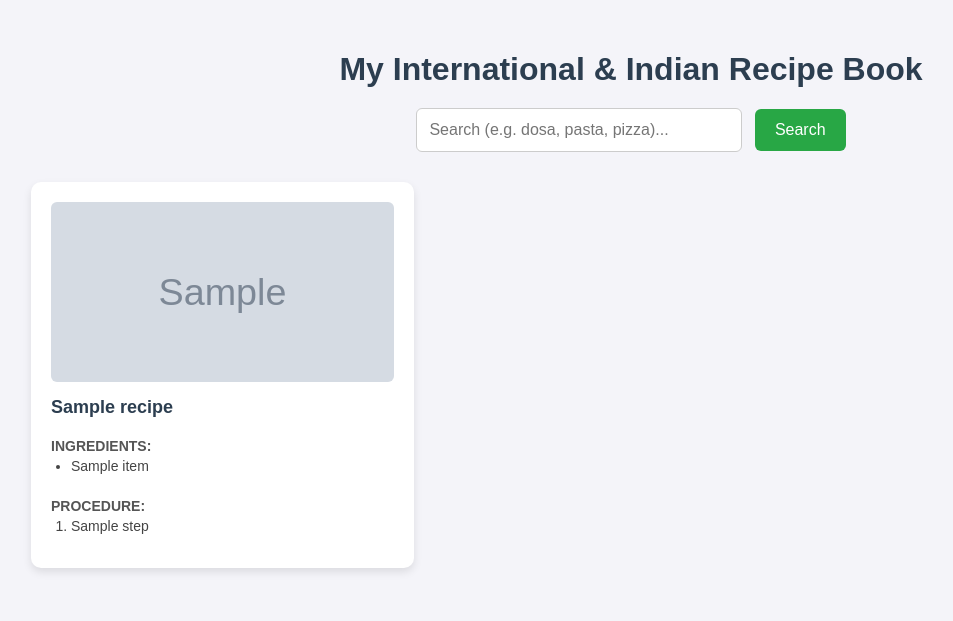
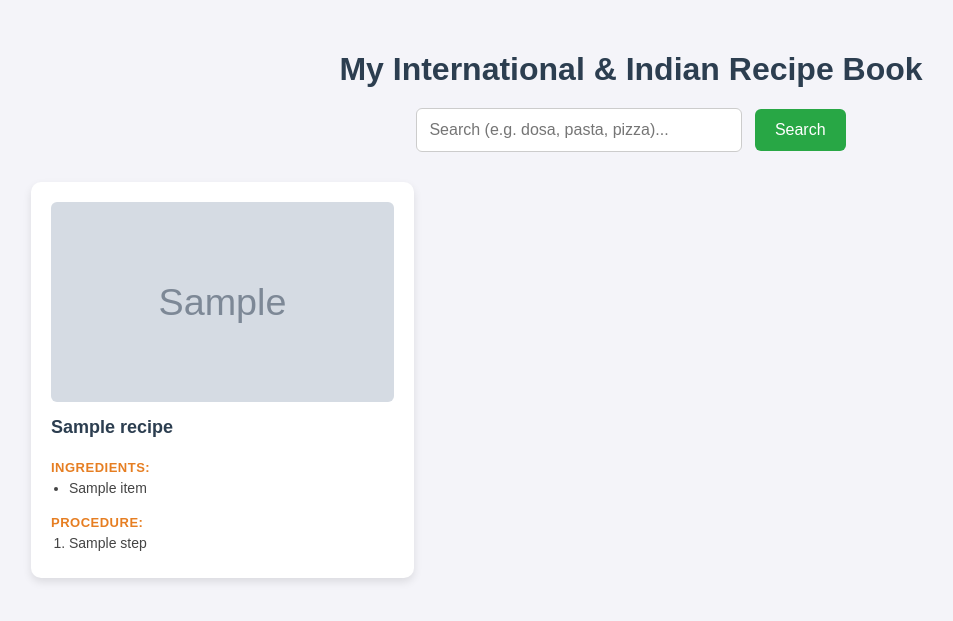
Before and after one commit to BhuvanaSai11/recipe-book-project, a Flask app: template templates/index.html in a window 1280 px wide. Shown: the top 621 px of the page, without its empty margins (9-962 px from the left). Run offline with Flask 3, Linux system fonts and the light colour scheme; the template is opened without the code that fills it: most values are stand-ins (such as "Sample title", 1, 10 or a date in 2020); grey boxes marked "Sample" are stand-in pictures.

Commit message:
Update index.html

```diff
--- a/templates/index.html
+++ b/templates/index.html
@@ -3,7 +3,7 @@
 <head>
     <meta charset="UTF-8">
     <meta name="viewport" content="width=device-width, initial-scale=1.0">
-    <title>My Recipe Book</title>
+    <title>My International & Indian Recipe Book</title>
     <style>
         body { font-family: Arial, sans-serif; background-color: #f4f4f9; padding: 30px; text-align: center; color: #333; margin: 0; }
         h1 { color: #2c3e50; margin-bottom: 20px; }
@@ -11,12 +11,12 @@
         input[type="text"] { padding: 12px; width: 300px; border: 1px solid #ccc; border-radius: 6px; font-size: 16px; outline: none; }
         button { padding: 12px 20px; background-color: #28a745; color: white; border: none; border-radius: 6px; font-size: 16px; cursor: pointer; margin-left: 8px; }
         button:hover { background-color: #218838; }
-        .recipe-grid { display: grid; grid-template-columns: repeat(auto-fill, minmax(300px, 1fr)); gap: 25px; max-width: 1200px; margin: 0 auto; text-align: left; }
+        .recipe-grid { display: grid; grid-template-columns: repeat(auto-fill, minmax(320px, 1fr)); gap: 25px; max-width: 1200px; margin: 0 auto; text-align: left; }
         .card { background: white; padding: 20px; border-radius: 10px; box-shadow: 0 4px 8px rgba(0,0,0,0.1); display: flex; flex-direction: column; }
-        .card img { width: 100%; height: 180px; object-fit: cover; border-radius: 6px; }
+        .card img { width: 100%; height: 200px; object-fit: cover; border-radius: 6px; }
         .card h3 { font-size: 18px; margin: 15px 0 10px; color: #2c3e50; }
-        .section-title { font-size: 14px; font-weight: bold; margin: 10px 0 4px; color: #555; text-transform: uppercase; }
-        ul, ol { padding-left: 20px; margin: 0 0 10px 0; font-size: 14px; color: #444; }
+        .section-title { font-size: 13px; font-weight: bold; margin: 12px 0 4px; color: #e67e22; text-transform: uppercase; letter-spacing: 0.5px; }
+        ul, ol { padding-left: 18px; margin: 0; font-size: 14px; color: #444; line-height: 1.4; }
         li { margin-bottom: 4px; }
     </style>
 </head>
```
